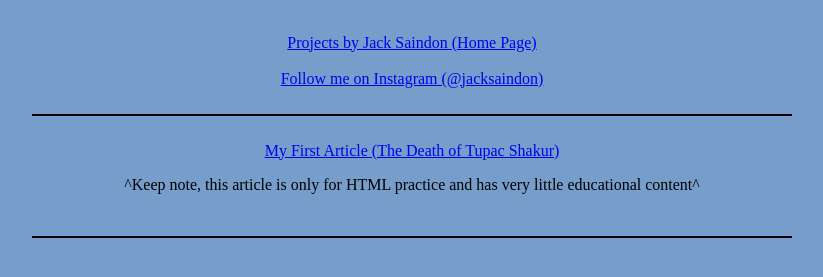
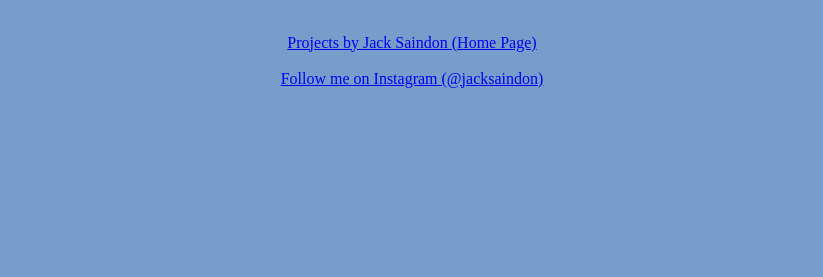
Before and after one commit to jacksaindon/about, a plain HTML site: page index.html in a window 1280 px wide. Shown: the part 149-426 px from the top of the page, without its empty margins (228-1051 px from the left). Drawn offline with Linux system fonts and the light colour scheme.

Commit message:
Update index.html

```diff
--- a/index.html
+++ b/index.html
@@ -31,13 +31,6 @@ Minneapolis, Minnesota, USA
 <a href="https://instagram.com/jacksaindon/">Follow me on Instagram (@jacksaindon) </a>
 <br><br>
 
-<hr width="60%" color="black">
-<br>
-<a href="https://jacksaindon.github.io/tupacdeath/">My First Article (The Death of Tupac Shakur)</a>
-<br> <p class="indent"> ^Keep note, this article is only for HTML practice and has very little educational content^ </p> <br>
-
-<hr width="60%" color="black">
-
 </center>
 
 
```
